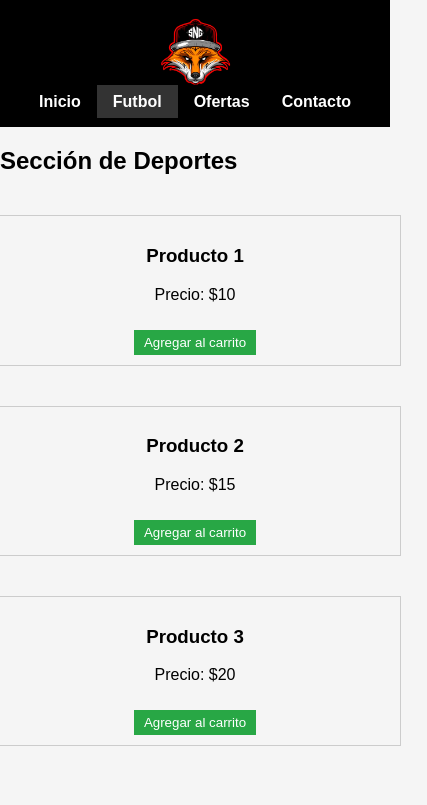
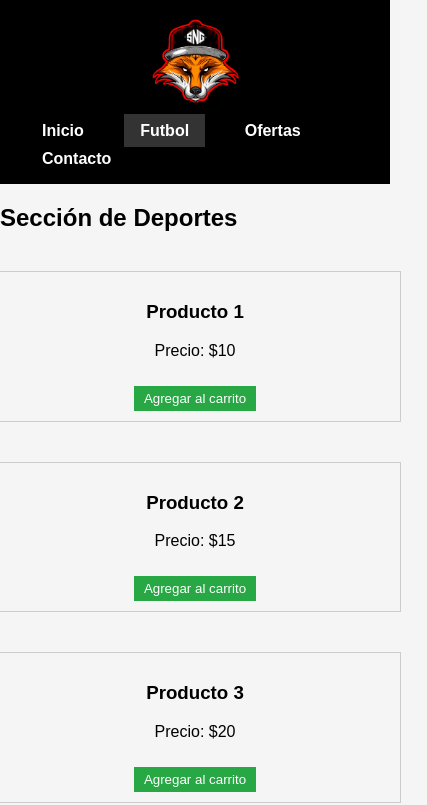
Before and after one commit to johaider16/SNG-STORE, a plain HTML site: page futbol.html in a window 390 px wide. Shown: the top 805 px of the page, 427 px wide, since content can reach past the window. Drawn offline with nearby package versions, Linux system fonts and the light colour scheme.

Commit message:
Nav Responsive

```diff
--- a/diseño/calzado.css
+++ b/diseño/calzado.css
@@ -278,8 +278,13 @@ th, td {
         align-items: center;
     }
 
-    .logo img {
-        width: 80px; /* Reducir el tamaño del logo en pantallas muy pequeñas */
+    nav ul {
+        margin: auto;
+        display: block;
+    }
+    nav ul li{
+        padding: 10px;
+        width: 80px;
     }
 
 
@@ -300,4 +305,9 @@ th, td {
     .bienvenida p {
         font-size: 18px; /* Ajuste del párrafo para pantallas muy pequeñas */
     }
+
+    .cart table thead tr th{
+
+        padding: 1px;
+    }
 }
--- a/diseño/futbol.css
+++ b/diseño/futbol.css
@@ -276,8 +276,13 @@ th, td {
         align-items: center;
     }
 
-    .logo img {
-        width: 80px; /* Reducir el tamaño del logo en pantallas muy pequeñas */
+    nav ul {
+        margin: auto;
+        display: block;
+    }
+    nav ul li{
+        padding: 10px;
+        width: 80px;
     }
 
 
@@ -298,4 +303,8 @@ th, td {
     .bienvenida p {
         font-size: 18px; /* Ajuste del párrafo para pantallas muy pequeñas */
     }
+    .cart table thead tr th{
+
+        padding: 1px;
+    }
 }
--- a/diseño/hombre.css
+++ b/diseño/hombre.css
@@ -270,8 +270,13 @@ th, td {
         align-items: center;
     }
 
-    .logo img {
-        width: 80px; /* Reducir el tamaño del logo en pantallas muy pequeñas */
+    nav ul {
+        margin: auto;
+        display: block;
+    }
+    nav ul li{
+        padding: 10px;
+        width: 80px;
     }
 
 
@@ -292,4 +297,9 @@ th, td {
     .bienvenida p {
         font-size: 18px; /* Ajuste del párrafo para pantallas muy pequeñas */
     }
+
+    .cart table thead tr th{
+
+        padding: 1px;
+    }
 }
--- a/diseño/index.css
+++ b/diseño/index.css
@@ -318,6 +318,15 @@ footer {
         align-items: center;
     }
 
+    nav ul {
+        margin: auto;
+        display: block;
+    }
+    nav ul li{
+        padding: 10px;
+        width: 80px;
+    }
+
     .logo img {
         width: 80px; /* Reducir el tamaño del logo en pantallas muy pequeñas */
     }
@@ -340,4 +349,9 @@ footer {
     .bienvenida p {
         font-size: 18px; /* Ajuste del párrafo para pantallas muy pequeñas */
     }
+
+    .cart table thead tr th{
+
+        padding: 1px;
+    }
 }
--- a/diseño/mujeres.css
+++ b/diseño/mujeres.css
@@ -278,6 +278,15 @@ th, td {
         align-items: center;
     }
 
+    nav ul {
+        margin: auto;
+        display: block;
+    }
+    nav ul li{
+        padding: 10px;
+        width: 80px;
+    }
+
     .logo img {
         width: 80px; /* Reducir el tamaño del logo en pantallas muy pequeñas */
     }
@@ -300,4 +309,9 @@ th, td {
     .bienvenida p {
         font-size: 18px; /* Ajuste del párrafo para pantallas muy pequeñas */
     }
+
+    .cart table thead tr th{
+
+        padding: 1px;
+    }
 }
--- a/diseño/oferta.css
+++ b/diseño/oferta.css
@@ -143,6 +143,20 @@ footer {
 
 /* Ajustes responsivos */
 @media (max-width: 768px) {
+    nav {
+        flex-direction: column;
+        align-items: center;
+    }
+
+    nav ul {
+        margin: auto;
+        display: block;
+    }
+    nav ul li{
+        padding: 10px;
+        width: 80px;
+    }
+
     .footer-container {
         flex-direction: column;
         align-items: center;
@@ -150,6 +164,11 @@ footer {
 
     .footer-info, .footer-social {
         text-align: center;
+    }
+
+    .cart table thead tr th{
+
+        padding: 1px;
     }
 }
 
```
